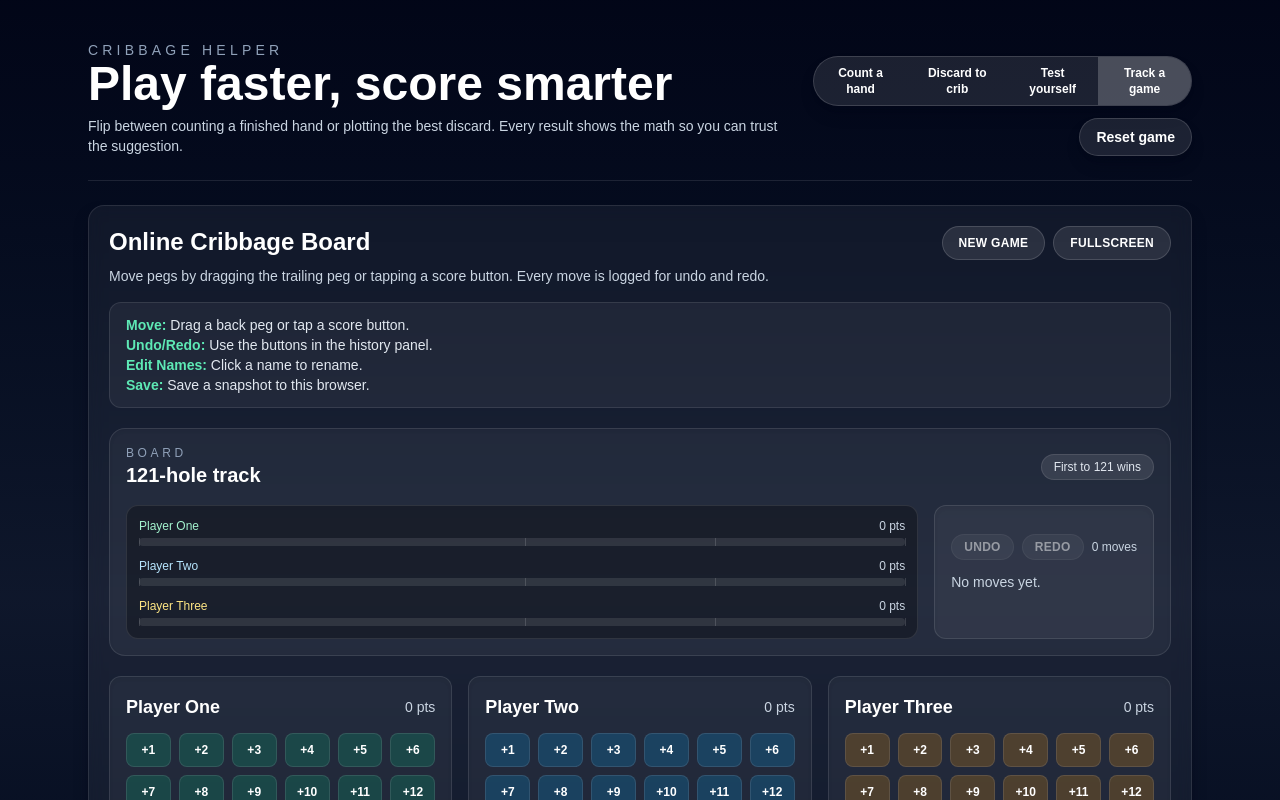
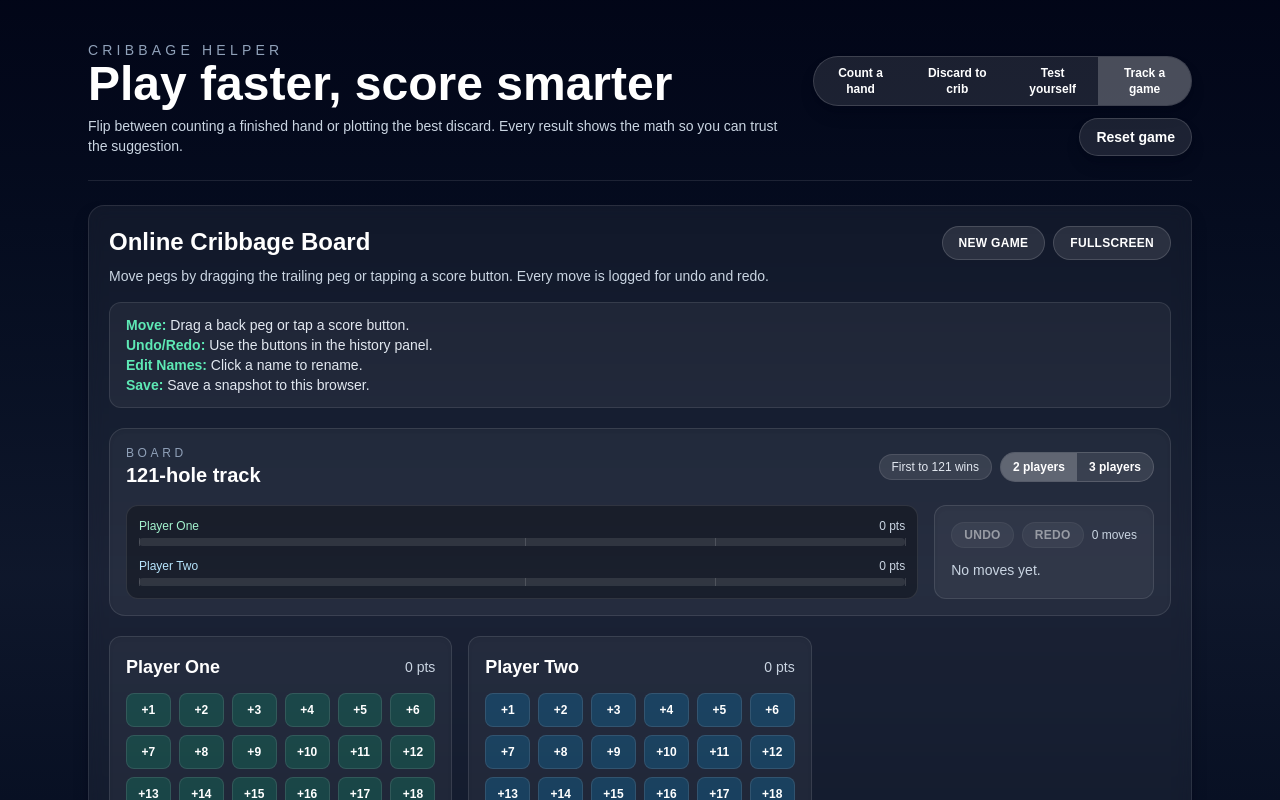
Before and after one commit to kongyim/nextjs-cribbage, a Next.js app: page / in a window 1280 px wide. Both pictures are taken after a click on the button "Track a game". Shown: the top 800 px of the page. Built offline with nearby package versions, Linux system fonts and the light colour scheme.

Commit message:
ADD: hello

```diff
--- a/src/app/components/ScoreBoardTab.tsx
+++ b/src/app/components/ScoreBoardTab.tsx
@@ -33,6 +33,7 @@ type StoredState = {
   history: HistoryEntry[];
   currentIndex: number;
   boardSkin: BoardSkin;
+  playerCount?: number;
 };
 
 const TOTAL_POINTS = 121;
@@ -96,14 +97,22 @@ const PLAYER_STYLES: Record<
 const createInitialPlayers = (): PlayerState[] => [
   { id: "p1", name: "Player One", score: 0, backPegScore: -1 },
   { id: "p2", name: "Player Two", score: 0, backPegScore: -1 },
-  { id: "p3", name: "Player Three", score: 0, backPegScore: -1 },
 ];
 
-const createInitialState = (): StoredState => ({
-  players: createInitialPlayers(),
+const createPlayersForCount = (count: number): PlayerState[] => {
+  const base = createInitialPlayers();
+  if (count === 3) {
+    return [...base, { id: "p3", name: "Player Three", score: 0, backPegScore: -1 }];
+  }
+  return base;
+};
+
+const createInitialState = (count = 2): StoredState => ({
+  players: createPlayersForCount(count),
   history: [],
   currentIndex: -1,
   boardSkin: "clear",
+  playerCount: count,
 });
 
 const clampScore = (score: number) => Math.min(Math.max(score, -1), TOTAL_POINTS);
@@ -147,6 +156,7 @@ const getScorePosition = (score: number, offset = 0) => {
 };
 
 export function ScoreBoardTab({ onRegisterReset }: Props) {
+  const [playerCount, setPlayerCount] = useState(2);
   const [players, setPlayers] = useState<PlayerState[]>(() => createInitialPlayers());
   const [history, setHistory] = useState<HistoryEntry[]>([]);
   const [currentIndex, setCurrentIndex] = useState(-1);
@@ -321,8 +331,11 @@ export function ScoreBoardTab({ onRegisterReset }: Props) {
     setCurrentIndex(nextIndex);
   }, []);
 
-  const resetGame = useCallback(() => {
-    const nextState = createInitialState();
+  const resetGame = useCallback(
+    (nextCount?: number) => {
+      const count = nextCount ?? playerCount;
+      const nextState = createInitialState(count);
+      setPlayerCount(count);
       setPlayers(nextState.players);
       setHistory(nextState.history);
       setCurrentIndex(nextState.currentIndex);
@@ -334,7 +347,9 @@ export function ScoreBoardTab({ onRegisterReset }: Props) {
       } catch {
         // ignore
       }
-  }, []);
+    },
+    [playerCount],
+  );
 
   const handleNameChange = useCallback((playerId: PlayerId, name: string) => {
     const fallbackName =
@@ -376,13 +391,14 @@ export function ScoreBoardTab({ onRegisterReset }: Props) {
         history,
         currentIndex,
         boardSkin,
+        playerCount,
       };
       localStorage.setItem(STORAGE_KEY, JSON.stringify(payload));
       setLastSavedAt(Date.now());
     } catch {
       // ignore
     }
-  }, [boardSkin, currentIndex, history, players]);
+  }, [boardSkin, currentIndex, history, playerCount, players]);
 
   useEffect(() => {
     onRegisterReset(() => resetGame());
@@ -394,8 +410,18 @@ export function ScoreBoardTab({ onRegisterReset }: Props) {
       if (stored) {
         const parsed = JSON.parse(stored) as Partial<StoredState> | null;
         if (parsed && parsed.players && parsed.history) {
-          setPlayers(parsed.players);
-          setHistory(parsed.history);
+          const count = parsed.playerCount === 3 ? 3 : 2;
+          setPlayerCount(count);
+          const initialPlayers = createPlayersForCount(count);
+          const parsedIds = new Set(parsed.players.map((player) => player.id));
+          const nextPlayers = initialPlayers.map((player) => {
+            const storedPlayer = parsed.players?.find((entry) => entry.id === player.id);
+            return storedPlayer ? { ...player, name: storedPlayer.name } : player;
+          });
+          const filteredHistory =
+            parsed.history?.filter((entry) => parsedIds.has(entry.playerId)) ?? [];
+          setPlayers(nextPlayers);
+          setHistory(filteredHistory);
           setCurrentIndex(typeof parsed.currentIndex === "number" ? parsed.currentIndex : -1);
           if (parsed.boardSkin && BOARD_SKINS.includes(parsed.boardSkin)) {
             setBoardSkin(parsed.boardSkin);
@@ -573,8 +599,26 @@ export function ScoreBoardTab({ onRegisterReset }: Props) {
               <p className="text-xs uppercase tracking-[0.3em] text-slate-400">Board</p>
               <h3 className="text-xl font-semibold text-white">121-hole track</h3>
             </div>
+            <div className="flex flex-wrap items-center gap-2">
               <div className="rounded-full border border-white/10 bg-white/10 px-3 py-1 text-xs text-slate-200">
                 First to 121 wins
+              </div>
+              <div className="flex overflow-hidden rounded-full border border-white/15 bg-white/10 text-xs font-semibold text-white">
+                <button
+                  type="button"
+                  onClick={() => resetGame(2)}
+                  className={`px-3 py-1.5 transition ${playerCount === 2 ? "bg-white/20" : "hover:bg-white/10"}`}
+                >
+                  2 players
+                </button>
+                <button
+                  type="button"
+                  onClick={() => resetGame(3)}
+                  className={`px-3 py-1.5 transition ${playerCount === 3 ? "bg-white/20" : "hover:bg-white/10"}`}
+                >
+                  3 players
+                </button>
+              </div>
             </div>
           </div>
 
@@ -604,7 +648,7 @@ export function ScoreBoardTab({ onRegisterReset }: Props) {
               ))}
             </div>
             <div className="rounded-xl border border-white/10 bg-white/5 p-4 shadow-inner lg:order-2">
-              <div className="mt-3 flex items-center gap-2">
+              <div className="flex items-center gap-2">
                 <button
                   type="button"
                   onClick={undo}
```
Lines whose indentation alone changed are shown as unchanged.
